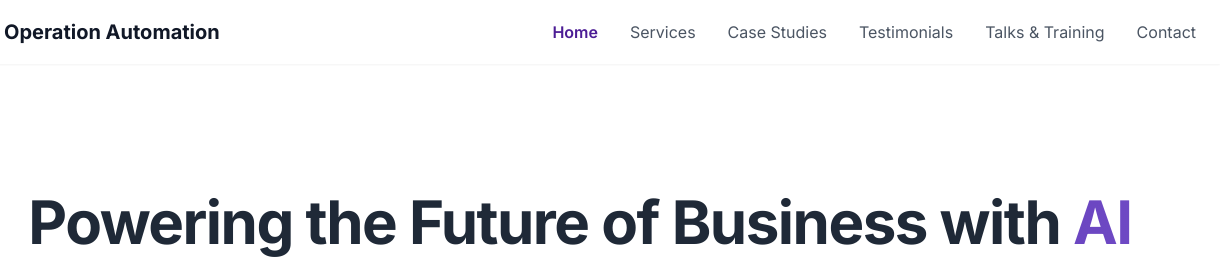
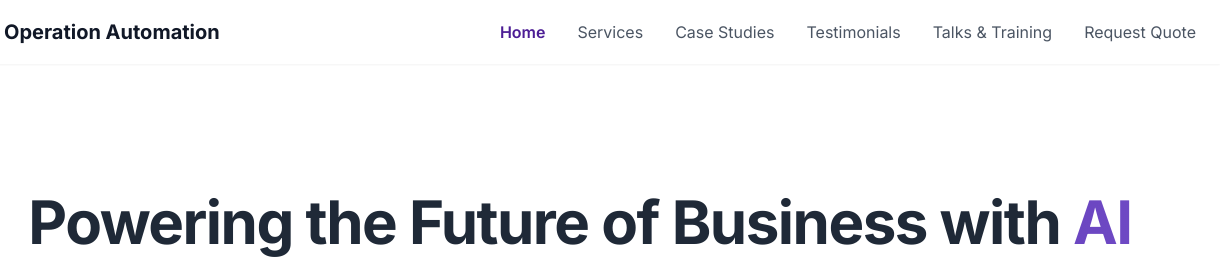
Before and after one commit to JasmineART/operationautomate.github.io, a plain HTML site: page index.html in a window 1280 px wide. Shown: the top 257 px of the page, 60-1280 px from the left. Drawn offline with nearby package versions, Linux system fonts and the light colour scheme.

Commit message:
Update index.html
updated header nav tab names

```diff
--- a/index.html
+++ b/index.html
@@ -67,7 +67,7 @@
                 <a href="#casestudies" class="text-gray-600 hover:text-indigo-700 nav-link">Case Studies</a>
                 <a href="#reviews" class="text-gray-600 hover:text-indigo-700 nav-link">Testimonials</a>
                 <a href="#talks" class="text-gray-600 hover:text-indigo-700 nav-link">Talks & Training</a>
-                <a href="#contact" class="text-gray-600 hover:text-indigo-700 nav-link">Contact</a>
+                <a href="#contact" class="text-gray-600 hover:text-indigo-700 nav-link">Request Quote</a>
             </nav>
         </div>
     </header>
```
